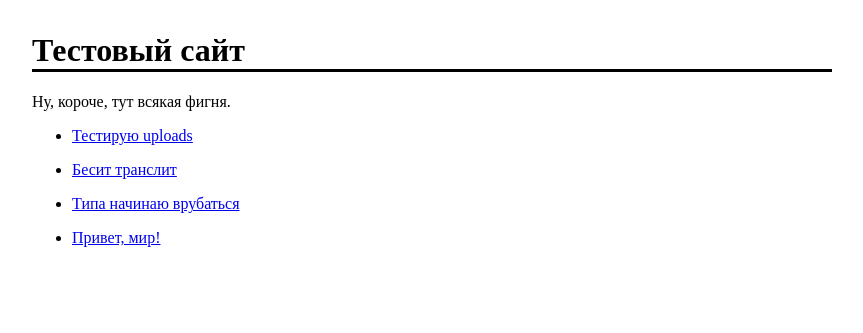
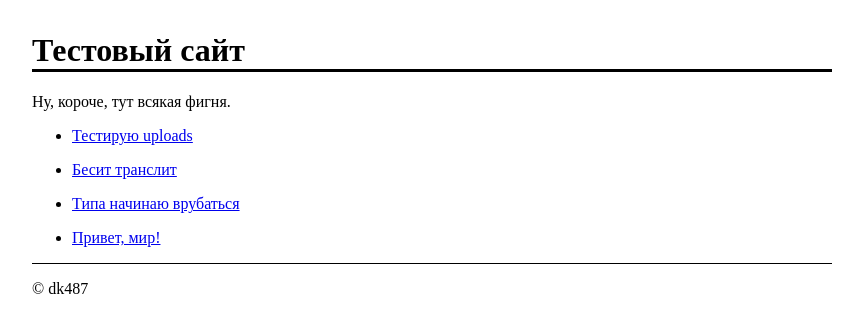
Before and after one commit to dk487/test.de.co.ua, a Jekyll site: the page built from index.md, in a window 1280 px wide. Shown: the top 333 px of the page, without its empty margins (208-1071 px from the left). Built offline with Jekyll 4.4.1, drawn with Linux system fonts in a browser that asks for light colours.

Commit message:
Add footer

```diff
--- a/_layouts/default.html
+++ b/_layouts/default.html
@@ -6,6 +6,7 @@
         <style>
             body { max-width: 50em; margin: 2em auto }
             h1 { border-bottom: medium solid }
+            footer { border-top: thin solid }
         </style>
     </head>
     <body>
@@ -13,5 +14,7 @@
         <h1>{{ page.title | escape }}</h1>
         {{ content }}
 
+        <footer><p>© dk487</p></footer>
+
     </body>
 </html>
```
